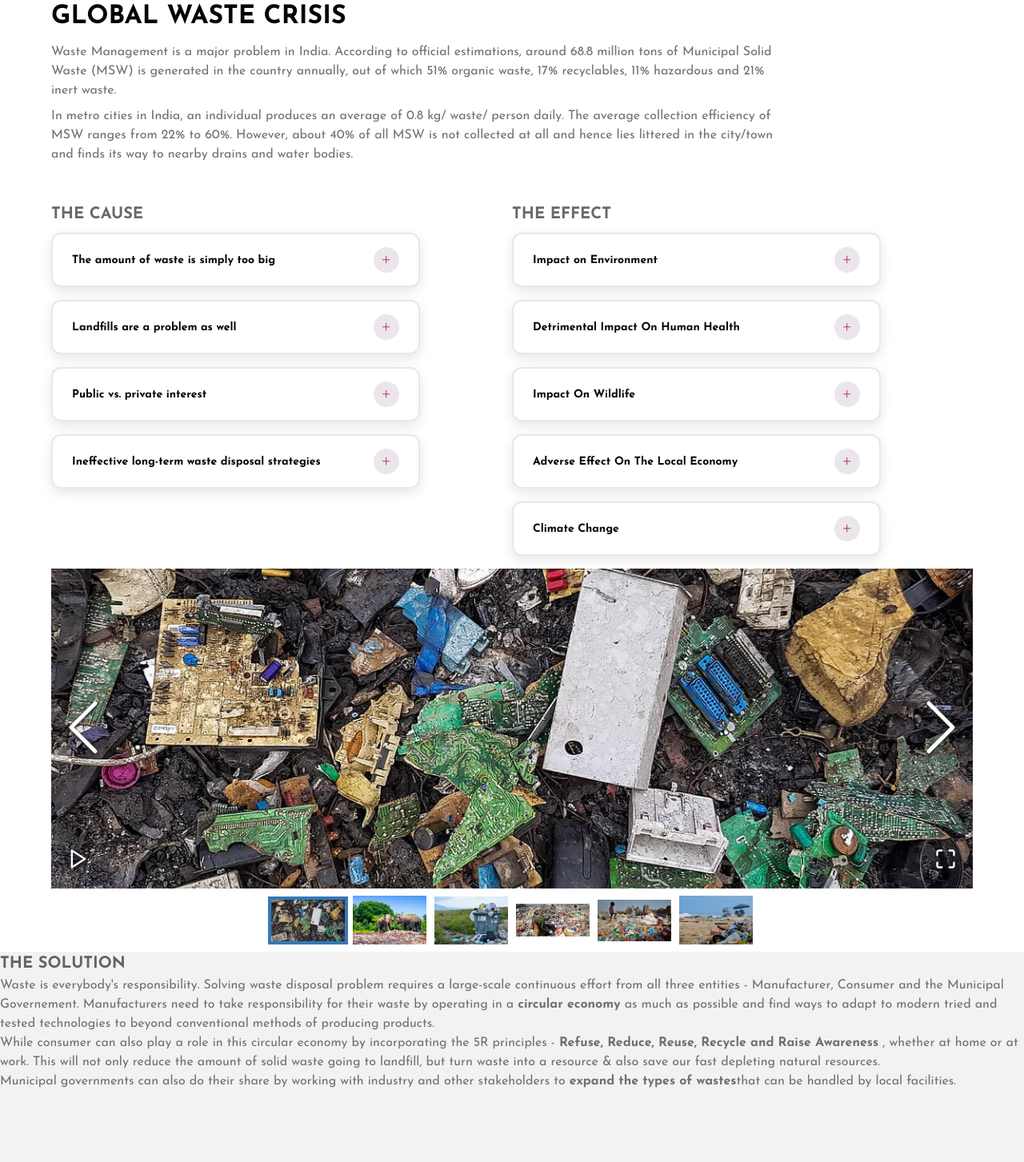
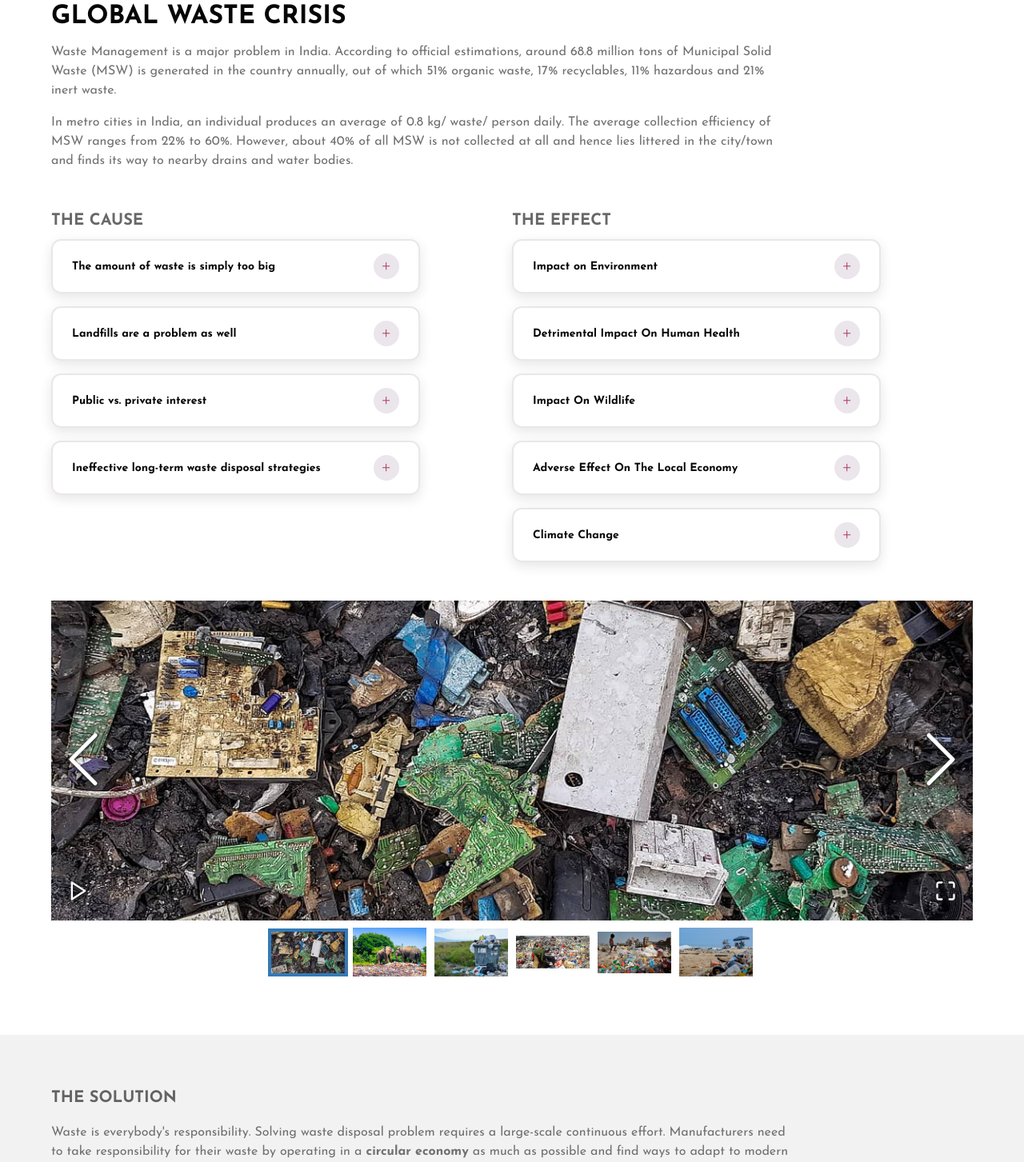
Before and after one commit to vk0808/clean-earth, a React (Create React App) app: page / in a window 1280 px wide. Shown: the part 580-2033 px from the top of the page at 80% size. Before the commit the page ends 1944 px from the top, so only its background shows below. Built offline with nearby package versions, Linux system fonts and the light colour scheme.

Commit message:
modified: margin/padding, added: style rules

```diff
--- a/src/components/Solution/Solution.js
+++ b/src/components/Solution/Solution.js
@@ -7,9 +7,8 @@ const SolutionIntro = () => {
         <h3 className="sub-heading">The Solution</h3>
         <p className="desc">
           Waste is everybody's responsibility. Solving waste disposal problem
-          requires a large-scale continuous effort from all three entities -
-          Manufacturer, Consumer and the Municipal Governement. Manufacturers
-          need to take responsibility for their waste by operating in a
+          requires a large-scale continuous effort. Manufacturers need to take
+          responsibility for their waste by operating in a
           <strong> circular economy</strong> as much as possible and find ways
           to adapt to modern tried and tested technologies to beyond
           conventional methods of producing products.
--- a/src/styles.scss
+++ b/src/styles.scss
@@ -310,14 +310,27 @@ p {
 .problem {
   background: var(--white);
   margin-top: var(--spacingDesktop);
+}
+.problem, .solution {
+  padding-bottom: calc(var(--spacingDesktop) * 2);
+}
+.problem, .solution {
   padding-top: calc(var(--spacingDesktop) * 2);
 
-  .second-para {
-    margin-top: var(--spacingMobile);
+  .second-para, .third-para {
+    margin-top: calc(var(--spacingMobile) * 2);
+  }
+}
+.solution {
+  .sub-heading {
+    margin-bottom: calc(var(--spacingMobile) * 2);
   }
 }
 
 // The Cause
+.cause-effect {
+  padding-bottom: var(--spacingDesktop);
+}
 .cause, .effect {
   margin-top: calc(var(--spacingDesktop) * 1.5);
 
@@ -376,7 +389,7 @@ p {
 
 }
 @media screen and (max-width: 800px) {
-  .problem {
+  .problem, .solution {
     padding-left: 2rem;
     padding-right: 2rem;
     text-align: center;
@@ -387,9 +400,10 @@ p {
 }
 
 @media screen and (min-width: 800px) {
-  .problem {
+  .problem, .solution {
     padding-left: 4rem;
     padding-right: 4rem;
+    text-align: left;
 
     .desc, .listing {
       width: 80%;
```
